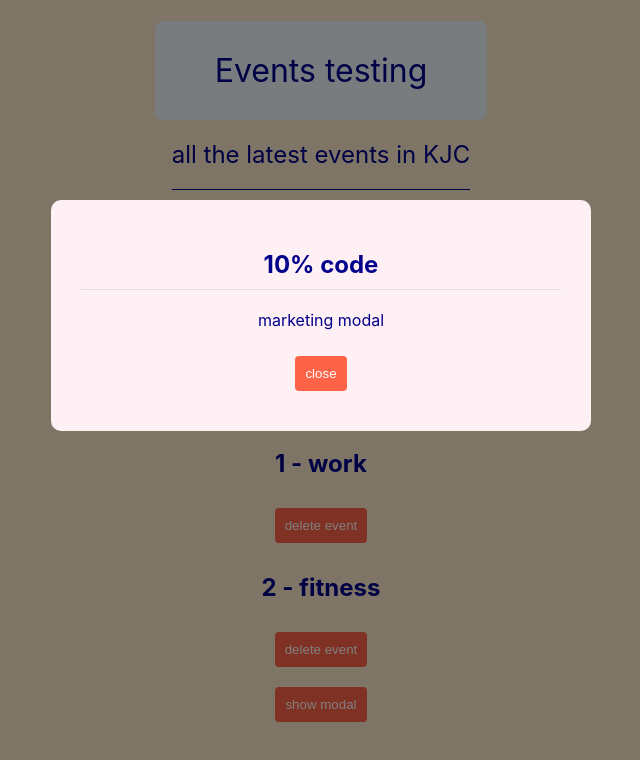
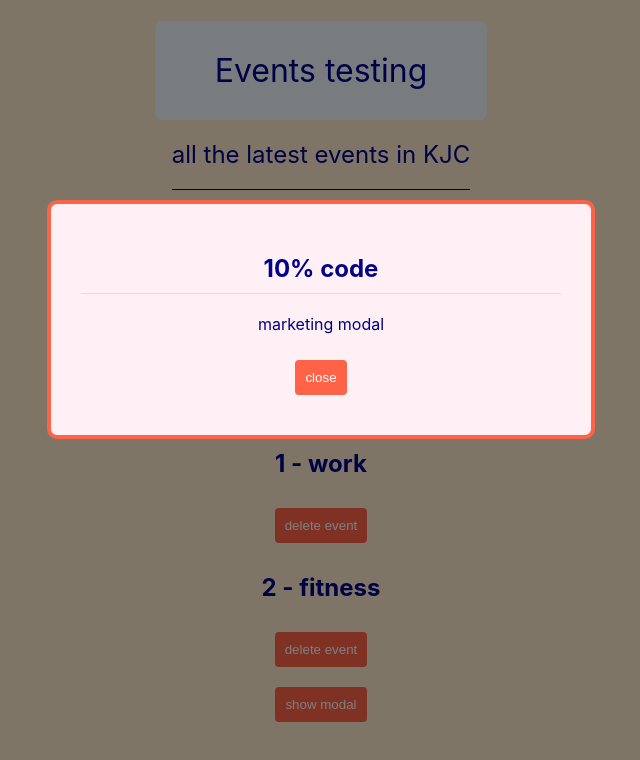
Before and after one commit to KJCastillo/test-react, a React (Create React App) app: page / in a window 1280 px wide. Both pictures are taken after a click on the button "show modal". Shown: the top 760 px of the page, without its empty margins (319-959 px from the left). Built offline with nearby package versions, Linux system fonts and the light colour scheme.

Commit message:
inline styles

```diff
--- a/src/components/Modal.js
+++ b/src/components/Modal.js
@@ -1,12 +1,19 @@
-import './Modal.css'
+import "./Modal.css";
 
-export default function Modal({children, handleClose}) {
+export default function Modal({ children, handleClose }) {
   return (
     <div className="modal-backdrop">
-        <div className="modal">
-           {children}
-           <button onClick={handleClose}>close</button>
-        </div>
+      <div
+        className="modal"
+        style={{
+          border: "4px solid",
+          borderColor: "tomato",
+          textAlign: "center",
+        }}
+      >
+        {children}
+        <button onClick={handleClose}>close</button>
+      </div>
     </div>
-  )
+  );
 }
```
